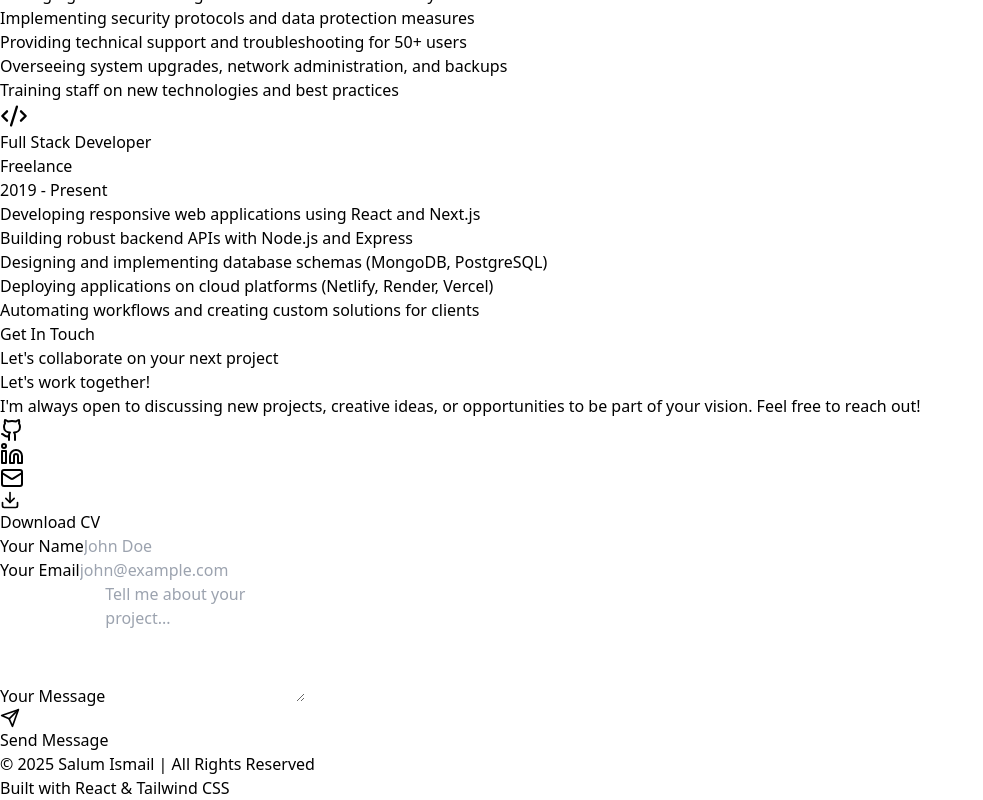
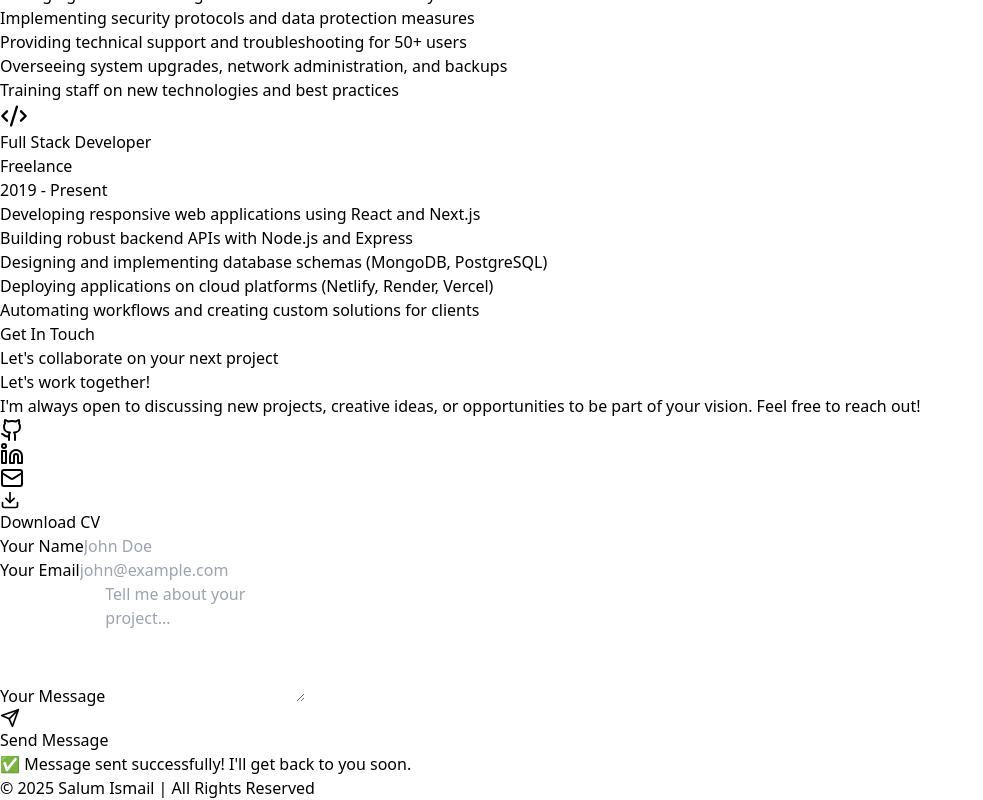
Before and after one commit to saluumaa/my-website, a React (Vite) app: page / in a window 1280 px wide. Both pictures are taken after typing "Sample", "name@example.com", "Sample" into the empty fields and a click on the button "Send Message". Shown: the part 4160-4960 px from the top of the page, without its empty margins (0-983 px from the left). Built offline with nearby package versions, Linux system fonts and the light colour scheme; no server answers.

Commit message:
update cv part

```diff
--- a/package.json
+++ b/package.json
@@ -11,6 +11,7 @@
     "typecheck": "tsc --noEmit -p tsconfig.app.json"
   },
   "dependencies": {
+    "@emailjs/browser": "^4.4.1",
     "@supabase/supabase-js": "^2.57.4",
     "framer-motion": "^12.23.26",
     "gsap": "^3.14.2",
--- a/src/components/CV.tsx
+++ b/src/components/CV.tsx
@@ -52,8 +52,8 @@ SALUM ISMAIL - CV
 Full Stack Developer & Deputy-Head of ICT
 
 CONTACT INFORMATION
-Email: salum@example.com
-Phone: +252 XXX XXX XXX
+Email: salumhassan02@gmail.com
+Phone: +252 63-4452812
 Location: Borama, Somalia
 
 PROFESSIONAL SUMMARY
@@ -84,13 +84,13 @@ PROJECTS
 - NGO Client Management System: Full-stack NGO portal
 
 EDUCATION
-Bachelor's in Computer Science
+Bachelor's in Business Information Technology
 Microverse Coding Bootcamp
 
 CERTIFICATIONS
 - Full Stack Web Development
 - IT Management
-- Cloud Computing Fundamentals
+
     `;
 
         const blob = new Blob([cvContent], { type: 'text/plain' });
@@ -143,11 +143,11 @@ CERTIFICATIONS
                         <div className="space-y-4">
                             <div className="flex items-center gap-3">
                                 <Mail className="text-cyan-400" size={20} />
-                                <span className="text-gray-300">salum@example.com</span>
+                                <span className="text-gray-300">salumahassan02@gmail.com</span>
                             </div>
                             <div className="flex items-center gap-3">
                                 <Phone className="text-cyan-400" size={20} />
-                                <span className="text-gray-300">+252 XXX XXX XXX</span>
+                                <span className="text-gray-300">+252 63-4452812</span>
                             </div>
                             <div className="flex items-center gap-3">
                                 <MapPin className="text-cyan-400" size={20} />
--- a/src/components/Contact.tsx
+++ b/src/components/Contact.tsx
@@ -1,11 +1,15 @@
 import { useEffect, useRef, useState } from 'react';
 import { Mail, Github, Linkedin, Send, Download } from 'lucide-react';
+import emailjs from '@emailjs/browser';
 
 const Contact = () => {
   const [isVisible, setIsVisible] = useState(false);
   const [formData, setFormData] = useState({ name: '', email: '', message: '' });
   const [isSubmitting, setIsSubmitting] = useState(false);
+  const [errorMessage, setErrorMessage] = useState<string>('');
+  const [submitStatus, setSubmitStatus] = useState<'idle' | 'success' | 'error'>('idle');
   const sectionRef = useRef<HTMLElement>(null);
+  const formRef = useRef<HTMLFormElement>(null);
 
   useEffect(() => {
     const observer = new IntersectionObserver(
@@ -27,12 +31,52 @@ const Contact = () => {
   const handleSubmit = async (e: React.FormEvent) => {
     e.preventDefault();
     setIsSubmitting(true);
+    setSubmitStatus('idle');
 
-    setTimeout(() => {
-      alert('Thank you for your message! I will get back to you soon.');
+    try {
+      // EmailJS configuration - Get these from https://www.emailjs.com/
+      const serviceId = import.meta.env.VITE_EMAILJS_SERVICE_ID;
+      const templateId = import.meta.env.VITE_EMAILJS_TEMPLATE_ID;
+      const publicKey = import.meta.env.VITE_EMAILJS_PUBLIC_KEY;
+
+      if (!serviceId || !templateId || !publicKey) {
+        throw new Error('EmailJS configuration missing. Please check your environment variables.');
+      }
+
+      const templateParams = {
+        from_name: formData.name,
+        from_email: formData.email,
+        message: formData.message,
+        to_name: 'Salum Ismail',
+      };
+
+      await emailjs.send(serviceId, templateId, templateParams, publicKey);
+
+      setSubmitStatus('success');
       setFormData({ name: '', email: '', message: '' });
+      setErrorMessage('');
+    } catch (error: any) {
+      console.error('Email send failed:', error);
+
+      // Provide specific error messages based on the error
+      if (error?.text?.includes('template ID not found')) {
+        setErrorMessage('EmailJS Template ID not found. Please check your template ID in the EmailJS dashboard.');
+      } else if (error?.text?.includes('service ID not found')) {
+        setErrorMessage('EmailJS Service ID not found. Please check your service ID in the EmailJS dashboard.');
+      } else if (error?.text?.includes('public key')) {
+        setErrorMessage('Invalid EmailJS Public Key. Please check your public key in the EmailJS dashboard.');
+      } else if (error?.text?.includes('Bad Request')) {
+        setErrorMessage('Invalid EmailJS configuration. Please verify all your EmailJS credentials.');
+      } else if (error?.message?.includes('configuration missing')) {
+        setErrorMessage('EmailJS configuration is missing. Please check your .env file.');
+      } else {
+        setErrorMessage('Failed to send message. Please try again or contact me directly.');
+      }
+
+      setSubmitStatus('error');
+    } finally {
       setIsSubmitting(false);
-    }, 1000);
+    }
   };
 
   const handleChange = (e: React.ChangeEvent<HTMLInputElement | HTMLTextAreaElement>) => {
@@ -115,7 +159,7 @@ const Contact = () => {
           <div className={`transition-all duration-700 ${isVisible ? 'opacity-100 translate-x-0' : 'opacity-0 translate-x-10'}`}>
             <div className="relative group">
               <div className="absolute inset-0 bg-gradient-to-r from-blue-500/20 to-purple-500/20 rounded-xl blur-xl group-hover:blur-2xl transition-all duration-300"></div>
-              <form onSubmit={handleSubmit} className="relative bg-gray-800/50 backdrop-blur-sm border border-gray-700/50 rounded-xl p-8 space-y-6">
+              <form ref={formRef} onSubmit={handleSubmit} className="relative bg-gray-800/50 backdrop-blur-sm border border-gray-700/50 rounded-xl p-8 space-y-6">
                 <div>
                   <label htmlFor="name" className="block text-gray-300 mb-2 font-medium">
                     Your Name
@@ -181,6 +225,28 @@ const Contact = () => {
                     </>
                   )}
                 </button>
+
+                {submitStatus === 'success' && (
+                  <div className="mt-4 p-4 bg-green-500/10 border border-green-500/30 rounded-lg">
+                    <p className="text-green-400 text-center font-medium">
+                      ✅ Message sent successfully! I'll get back to you soon.
+                    </p>
+                  </div>
+                )}
+
+                {submitStatus === 'error' && (
+                  <div className="mt-4 p-4 bg-red-500/10 border border-red-500/30 rounded-lg">
+                    <p className="text-red-400 text-center font-medium">
+                      ❌ {errorMessage}
+                    </p>
+                  </div>
+                )}
+
+                {/* <div className="mt-4 p-3 bg-blue-500/10 border border-blue-500/30 rounded-lg">
+                  <p className="text-blue-300 text-sm text-center">
+                    💡 <strong>Note:</strong> To enable email functionality, set up EmailJS credentials in your .env file (see README.md)
+                  </p>
+                </div> */}
               </form>
             </div>
           </div>
--- a/src/components/Projects.tsx
+++ b/src/components/Projects.tsx
@@ -45,6 +45,14 @@ const Projects = () => {
 
   const projects = [
     {
+      title: 'NGO Client Management System',
+      description: 'Full-stack NGO client portal for managing beneficiaries, donations, and operations with secure authentication and data management.',
+      image: 'https://images.unsplash.com/photo-1559027615-cd4628902d4a?w=800',
+      tech: ['React', 'Node.js', 'Express', 'postgresql', 'JWT'],
+      liveLink: 'https://risala-website.vercel.app/',
+      githubLink: 'https://github.com/saluumaa/risala-website'
+    },
+    {
       title: 'CreativeHub',
       description: 'A full-stack freelancing platform connecting top talent with clients, featuring secure payments, AI-driven matching, and growth tools.',
       image: 'https://images.unsplash.com/photo-1552664730-d307ca884978?w=800',
@@ -67,14 +75,6 @@ const Projects = () => {
       tech: ['React', 'Tailwind CSS', 'Framer Motion'],
       liveLink: 'https://agencypro-two.vercel.app/',
       githubLink: 'https://github.com/saluumaa/agencypro-two'
-    },
-    {
-      title: 'NGO Client Management System',
-      description: 'Full-stack NGO client portal for managing beneficiaries, donations, and operations with secure authentication and data management.',
-      image: 'https://images.unsplash.com/photo-1559027615-cd4628902d4a?w=800',
-      tech: ['React', 'Node.js', 'Express', 'MongoDB', 'JWT'],
-      liveLink: 'https://client-k6efndbuf-saluumaas-projects.vercel.app/',
-      githubLink: 'https://github.com/saluumaa'
     }
   ];
 
```
Also changed, not shown: test-emailjs.js (added, +64 -0 lines), 2 other files (tests, documents, lock files or other folders).
